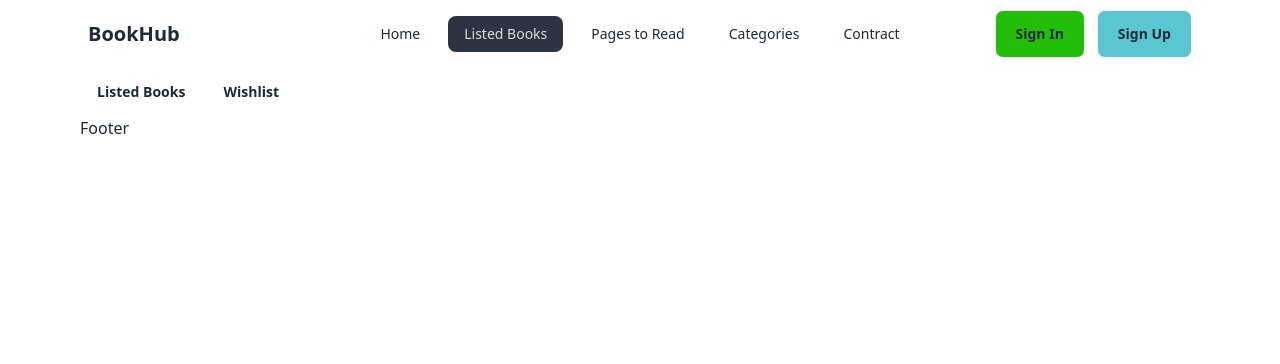
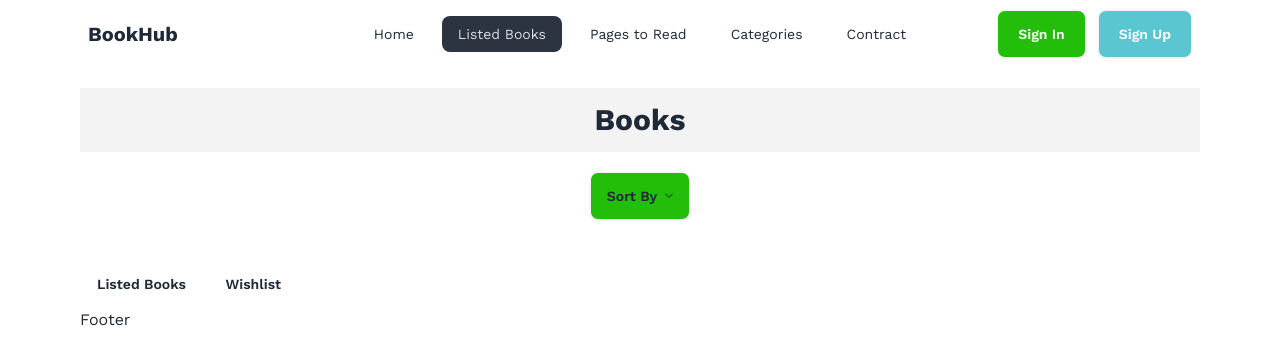
Before and after one commit to minhajul08/b9a8-book-vibe, a React (Vite) app: page /listedBooks in a window 1280 px wide. Shown: the top 364 px of the page. Built offline with nearby package versions, Linux system fonts and the light colour scheme.

Commit message:
sort by design

```diff
--- a/src/Components/Banner/Banner.jsx
+++ b/src/Components/Banner/Banner.jsx
@@ -8,13 +8,13 @@ const Banner = () => {
 //      }
 
     return (
-        <div className="lg:w-[1200px] flex  bg-[#1313130D] justify-center items-center mx-2 lg:mx-0 rounded-lg my-5">
+        <div className="lg:w-[1200px] flex  bg-[#1313130D] justify-center items-center mx-3 lg:mx-0 rounded-lg my-5">
             <div className="lg:w-[526px] mx-3">
-                <h1 className="lg:text-5xl text-2xl font-bold ">Books to freshen up your bookshelf</h1>
-                <NavLink to={'/listedBooks'}><button className="btn mt-5 lg:mt-10 bg-green-600 border-0">View The List</button></NavLink>
+                <h1 className="lg:text-5xl text-3xl font-bold ">Books to freshen up your bookshelf</h1>
+                <NavLink to={'/listedBooks'}><button className="btn mt-5 lg:mt-10 bg-green-600 border-0 text-white">View The List</button></NavLink>
             </div>
-            <div className="">
-                <img className="" src={img} alt="" />
+            <div className="mx-3 lg:mx-0">
+                <img className="w-[300px] h-[350px] object-contain my-10 " src={img} alt="" />
             </div>
         </div>
     );
--- a/src/Components/BookDetails/BookDetails.jsx
+++ b/src/Components/BookDetails/BookDetails.jsx
@@ -26,7 +26,7 @@ const BookDetails = () => {
         <div className=" flex rounded-lg col-span-3 justify-center items-center bg-[#F3F3F3] my-10 mx-5">
             <img className="w-[200px] h-[300px] my-3" src={image} alt={bookName}/>
         </div>
-        <div className="col-span-4 space-y-2 lg:my-10 text-[#131313CC] mx-5">
+        <div className="col-span-4 space-y-2 lg:my-10 text- mx-5">
              <h1 className="text-4xl font-bold">{bookName}</h1>
              <p className="text-xl font-medium">By:{author}</p>
              <hr />
@@ -42,7 +42,7 @@ const BookDetails = () => {
              <p>Number of pages<span className="font-bold lg:ml-16">{totalPages}</span></p>
              <p>Publisher: <span className="font-bold lg:ml-[113px]">{publisher}</span></p>
              <p>Year of Publishing: <span className="font-bold lg:ml-[50px]">{yearOfPublishing}</span></p>
-             <p>Rating: <span className="font-bold lg:ml-[133px]">{rating}</span></p>
+             <p>Rating: <span className="font-bold lg:ml-[137px]">{rating}</span></p>
              <button onClick={handelReadBook} className="btn border-[#1313134D]  btn-ghost hover:bg-[#23BE0A] lg:w-[100px]">Read</button>
              <button onClick={handelWishList} className="btn bg-[#50B1C9] border-0 ml-7 lg:w-32 text-white">Wishlist</button>
         </div>
--- a/src/Components/Books/Books.jsx
+++ b/src/Components/Books/Books.jsx
@@ -14,6 +14,7 @@ const Books = () => {
     return (
         <div>
             <div> <h1 className="text-3xl font-bold text-center lg:mt-10">Books</h1></div>
+            <p className=" text-xl font-normal  my-5 lg:mx-20 mx-3 text-center">Explore our curated collection, connect with fellow book enthusiasts, and embark on new adventures with every page turn. Start your literary journey today.</p>
             <div className="grid grid-cols-1 lg:grid-cols-3 gap-5 lg:mt-10 mt-5">
                 {
                     books.map (book => <Book key={book.bookId} book={book}></Book>)
--- a/src/Components/Header/Header.jsx
+++ b/src/Components/Header/Header.jsx
@@ -27,8 +27,8 @@ const Header = () => {
           </ul>
         </div>
         <div className="navbar-end gap-3">
-          <a className="btn bg-[#23BE0A] px-5">Sign In</a>
-          <a className="btn bg-[#59C6D2] px-5">Sign Up</a>
+          <a className="btn bg-[#23BE0A] px-5 text-white">Sign In</a>
+          <a className="btn bg-[#59C6D2] px-5 text-white">Sign Up</a>
         </div>
       </div>
     );
--- a/src/Components/ListedBooks/ListedBooks.jsx
+++ b/src/Components/ListedBooks/ListedBooks.jsx
@@ -1,31 +1,90 @@
 import { useEffect, useState } from "react";
 import { useLoaderData } from "react-router-dom";
 import { getStoredSaveBook } from "../../Utility/LocalStroage";
-import { HiOutlineDocumentText,HiOutlineUsers } from "react-icons/hi";
+import { HiOutlineDocumentText, HiOutlineUsers } from "react-icons/hi";
 
 const ListedBooks = () => {
-    const listedBooks = useLoaderData ();
-    const [bookStored,setBookStored] = useState ([]);
+    const listedBooks = useLoaderData();
+    const [bookStored, setBookStored] = useState([]);
+    const [displayBook, setDisplayBook] = useState([]);
+    const handelFilterBook = filter => {
+        if (filter === "all") {
+            setDisplayBook(bookStored)
+        }
+        else if (filter === "rating") {
+            const data = [...bookStored]
+            if (data.length > 0) {
+                const result = data.sort((a, b) => (b.rating - a.rating))
+                //    console.log (result)
+                setDisplayBook(result);
+            }
+        }
+        else if (filter === "yearOfPublishing") {
+            const data = [...bookStored]
+            if (data.length > 0) {
+                const result = data.sort((a, b) => (b.yearOfPublishing - a.yearOfPublishing))
+                setDisplayBook(result);
+            }
+        }
+        else if (filter === "totalPages") {
+            const data = [...bookStored]
+            if (data.length > 0) {
+                const result = data.sort((a, b) => (b.totalPages - a.totalPages))
+                setDisplayBook(result);
+            }
+        }
+    }
 
-     useEffect (() => {
-        const storedBookIds = getStoredSaveBook ();
-        if (listedBooks.length > 0){
-            const booksListed =listedBooks.filter(listedBook => storedBookIds.includes (listedBook.bookId))
-            setBookStored (booksListed)
+    useEffect(() => {
+        const storedBookIds = getStoredSaveBook();
+        if (listedBooks.length > 0) {
+            const booksListed = listedBooks.filter(listedBook => storedBookIds.includes(listedBook.bookId))
+            setBookStored(booksListed)
+            setDisplayBook(booksListed)
         }
-     } ,[listedBooks])
+    }, [listedBooks])
+
+    // const ascending = () => {
+    //     let data = [...bookStored]
+    //     console.log ('data',data)
+    //     if (data.length > 0){
+    //        let result = data.sort ((a,b) =>(b.rating -a.rating))
+    //        console.log ('assending',result)
+    //        setDisplayBook (result);
+    //     }
+    // }
+
 
     return (
         <div>
+            <div className=" bg-[#1313130D] h-16 flex justify-center items-center my-5  mx-3 lg:mx-0">
+                <h1 className="my-5 text-3xl font-bold">Books</h1></div>
+            <div className="dropdown mb-10 flex justify-center ">
+                <div className="dropdown ">
+                    <div tabIndex={0} role="button" className="btn  bg-[#23BE0A]">
+                        Sort By
+                        <svg width="12px" height="12px" className="h-2 w-2 fill-current opacity-60 inline-block" xmlns="http://www.w3.org/2000/svg" viewBox="0 0 2048 2048"><path d="M1799 349l242 241-1017 1017L7 590l242-241 775 775 775-775z"></path></svg>
+                    </div>
+                    <ul tabIndex={0} className="dropdown-content z-[1] p-2 shadow-2xl bg-base-300 rounded-box w-[200px]">
+                        <li onClick={() => handelFilterBook('all')}><input type="radio" name="theme-dropdown" className="theme-controller btn btn-sm btn-block btn-ghost justify-start" aria-label="All" value="All" /></li>
+                        <li onClick={() => handelFilterBook('rating')}><input type="radio" name="theme-dropdown" className="theme-controller btn btn-sm btn-block btn-ghost justify-start" aria-label="Rating" value="Rating" /></li>
+                        <li onClick={() => handelFilterBook('yearOfPublishing')}><input type="radio" name="theme-dropdown" className="theme-controller btn btn-sm btn-block btn-ghost justify-start" aria-label="Year Of Publish" value="Year Of Publish" /></li>
+                        <li onClick={() => handelFilterBook('totalPages')}><input type="radio" name="theme-dropdown" className="theme-controller btn btn-sm btn-block btn-ghost  justify-start" aria-label="Number Of Pages" value="Number Of Pages" /></li>
+                    </ul>
+                </div>
+            </div>
+
+            <div className=" ">
+
                 <button className="btn btn-ghost">Listed Books</button> <button className="btn btn-ghost">Wishlist</button>
-            <div className=" ">
                 {
-                    bookStored.map (book =>
+                    displayBook.map(book =>
+
                         <div key={book.bookId} className="grid grid-cols-1 lg:grid-cols-7  border my-5 rounded-md mx-3 lg:mx-0">
                             <div className=" flex rounded-lg col-span-2 justify-center items-center bg-[#F3F3F3] lg:my-10 my-5 mx-5">
-            <img className="w-[150px] h-[200px] my-3" src={book.image} alt={book.bookName}/>
+                                <img className="w-[150px] h-[200px] my-3" src={book.image} alt={book.bookName} />
                             </div>
-        <div className="col-span-5 space-y-2 my-5  lg:my-10 text-[#131313CC] mx-4 ">
+                            <div className="col-span-5 space-y-2 my-5  lg:my-10 font-bold mx-4 ">
                                 <h1 className="text-4xl font-bold">{book.bookName}</h1>
                                 <p className="text-xl font-medium">By:{book.author}</p>
                                 <p>{book.category}</p>
--- /dev/null
+++ b/src/Roots/Roots.css
@@ -0,0 +1,7 @@
+@import url('https://fonts.googleapis.com/css2?family=Work+Sans:ital,wght@0,100..900;1,100..900&display=swap');
+
+.font {
+    font-family: "Work Sans", sans-serif;
+  font-optical-sizing: auto;
+
+}
--- a/src/Roots/Roots.jsx
+++ b/src/Roots/Roots.jsx
@@ -1,9 +1,10 @@
 import { Outlet } from "react-router-dom";
 import Header from "../Components/Header/Header";
 import Footer from "../Components/Footer/Footer";
+import './Roots.css'
 const Roots = () => {
     return (
-        <div className="lg:mx-20">
+        <div className="lg:mx-20 font">
            <Header></Header>
            <Outlet></Outlet>
            <Footer></Footer>
```
Also changed, not shown: src/Components/Book/Book.jsx (+7 -7 lines), src/assets/cover.png. Lines whose indentation alone changed are shown as unchanged.
